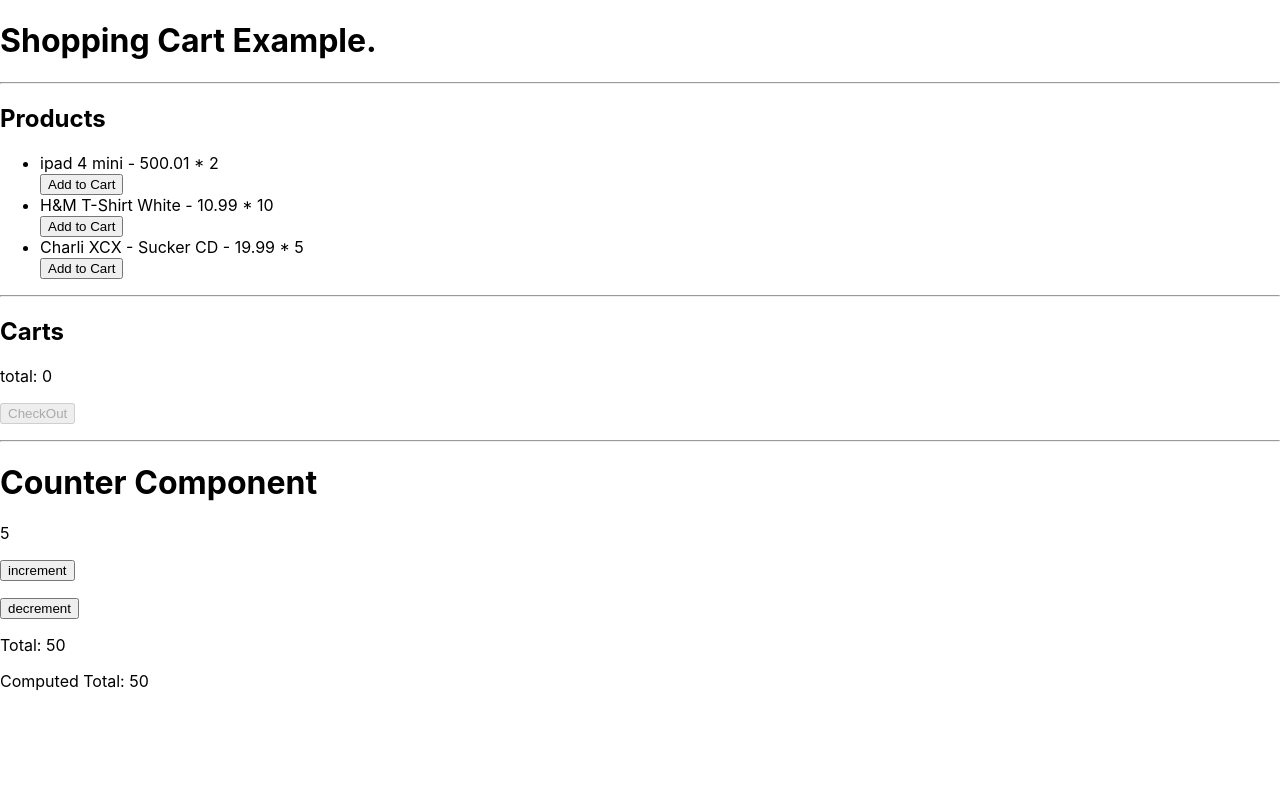
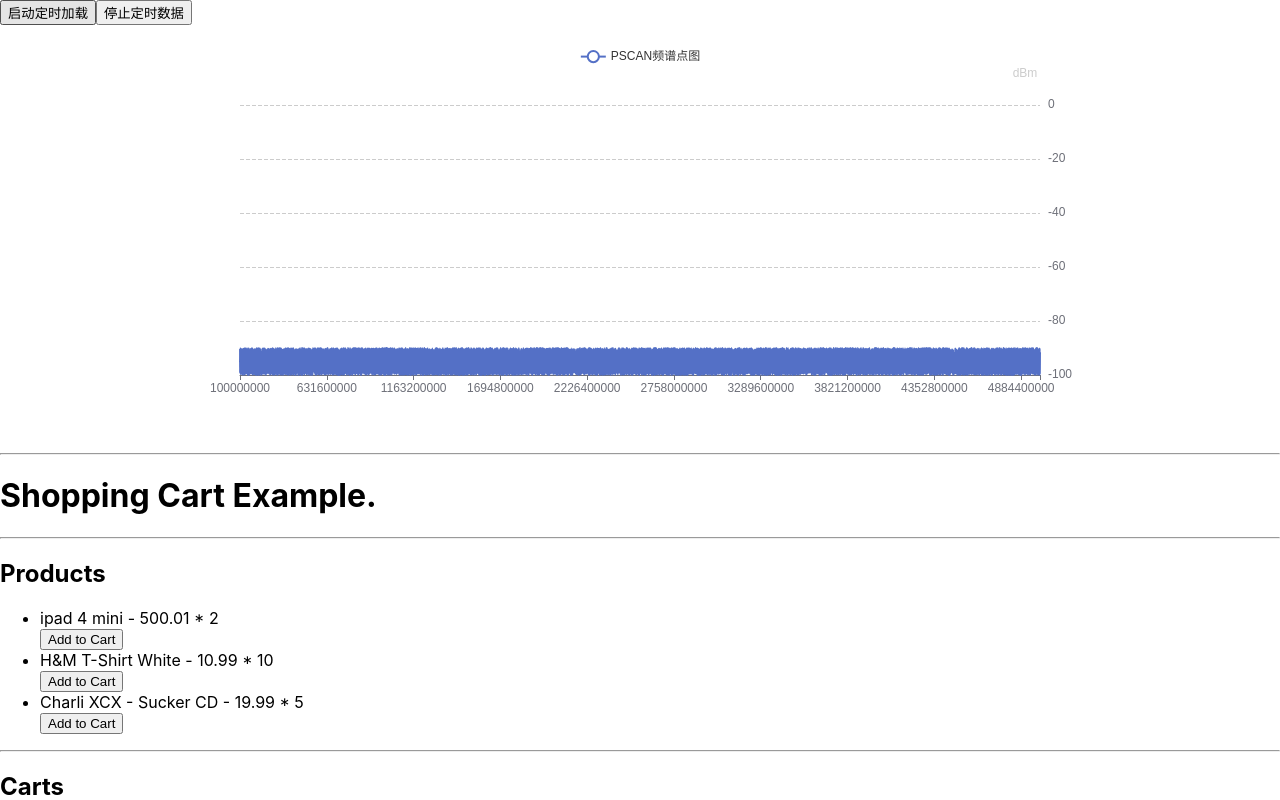
Before and after one commit to dongdongZhang007/react-study-demo, a React (Create React App) app: page / in a window 1280 px wide. Shown: the top 800 px of the page. Built offline with nearby package versions, Linux system fonts and the light colour scheme.

Commit message:
test echart in react

```diff
--- a/src/App.js
+++ b/src/App.js
@@ -4,10 +4,13 @@ import React from 'react';
 import Products from './components/Products';
 import Cart from './components/Cart';
 import Counter from './components/Counter';
+import LineChart from './components/LineChart';
 
 function App() {
   return (
     <div className="App">
+      <LineChart/>
+      <hr/>
       <h1>Shopping Cart Example.</h1>
       <hr/>
       <Products/>
--- /dev/null
+++ b/src/api/lineChart.js
@@ -0,0 +1,16 @@
+const _1KHz = 1000;
+const _1MHz = _1KHz * _1KHz;
+const start = 100 * _1MHz;
+const end = 5000 * _1MHz;
+const step = 200 * _1KHz;
+
+export function create_frame(cb) {
+    // console.log("create_frame...");
+    let x = [];
+    let y = [];
+    for(let i = start; i <= end; i += step) {
+        x.push(i);
+        y.push(-100 + Math.random() * 10)
+    }
+    cb(x, y);
+}
--- /dev/null
+++ b/src/components/LineChart.jsx
@@ -0,0 +1,24 @@
+import React from 'react';
+import { observer, inject } from 'mobx-react';
+import BaseEchart from '../components/echarts/BaseEchart';
+
+const LineChart = inject('lineChartStore')(observer(class LineChart extends React.Component {
+
+    componentDidMount() {
+        const { lineChartStore } = this.props;
+        lineChartStore.get_frame();
+    }
+
+    render() {
+        const { lineChartStore } = this.props;
+        return (
+            <div>
+                <button onClick={()=> lineChartStore.get_frames()}>启动定时加载</button>
+                <button onClick={()=> lineChartStore.clearTimeOut()}>停止定时数据</button>
+                <BaseEchart chartOpt={lineChartStore.getChartOpt}/>
+            </div>
+        )
+    }
+}));
+
+export default LineChart;
--- /dev/null
+++ b/src/components/echarts/BaseEchart.jsx
@@ -0,0 +1,73 @@
+import React from 'react';
+import {
+    observable,
+    action,
+    // computed,
+    // autorun,
+    makeObservable,
+    // configure,
+    // runInAction,
+    // when,
+    // reaction,
+} from 'mobx';
+import * as echarts from "echarts";
+
+class BaseEchart extends React.Component{
+    charRef = React.createRef();
+    chartInstance = null;
+    // cnt = 0;
+
+    constructor(props) {
+        super(props);
+
+        makeObservable(this, {
+            charRef: observable,
+            chartInstance: observable,
+            drawChart: action.bound,
+            setChartInstance: action.bound,
+        });
+    }
+
+    setChartInstance = () => {
+        if (this.charRef.current) {
+            this.chartInstance = echarts.init(this.charRef.current);
+        }
+    }
+
+    drawChart = () => {
+        if(this.chartInstance) {
+            this.chartInstance.setOption(this.props.chartOpt);
+        }
+    }
+
+    componentDidMount() {
+        this.setChartInstance();
+        this.drawChart();
+    }
+
+    componentWillUpdate() {
+        this.drawChart();
+        console.log("BaseChart will update...");
+    }
+
+    componentDidUpdate() {
+        console.log("BaseChart updated...");
+    }
+
+    render() {
+        this.drawChart();
+        return (
+            <div style={{ textAlign: "center" }}>
+                <h2>{this.props.title}</h2>
+                <div ref={this.charRef}
+                    style={{
+                        margin: "0 auto",
+                        width: "1000px",
+                        height: "400px"
+                    }}></div>
+            </div>
+        )
+    }
+};
+
+export default BaseEchart;
--- a/src/stores/index.js
+++ b/src/stores/index.js
@@ -1,6 +1,7 @@
 import ProductsStore from './products';
 import CartStore from './cart';
 import CounterStore from './counter';
+import LineChartStore from './lineChart';
 
 // 集中管理store的写法一
 class RootStore {
@@ -8,6 +9,7 @@ class RootStore {
         this.productsStore = new ProductsStore(this);
         this.cartStore = new CartStore(this);
         this.counterStore = new CounterStore(this);
+        this.lineChartStore = new LineChartStore(this);
     }
 }
 
--- /dev/null
+++ b/src/stores/lineChart.js
@@ -0,0 +1,122 @@
+import {
+    observable,
+    action,
+    makeObservable,
+    computed,
+    runInAction,
+} from 'mobx';
+import {
+    create_frame,
+} from '../api/lineChart';
+
+export default class LineChartStore {
+
+    rootStore;
+    xData;
+    yData;
+
+    constructor(rootStore) {
+        this.rootStore = rootStore;
+        this.xData = [];
+        this.yData = [];
+
+        this.interval = null; // 设置定时器
+
+        makeObservable(this, {
+            xData: observable,
+            yData: observable,
+            getChartOpt: computed,
+            get_frame: action.bound,
+            get_frames: action.bound,
+            clearTimeOut: action.bound,
+        });
+    }
+
+    get getChartOpt() {
+        let xData = this.xData, yData = this.yData;
+        let opt = {
+            legend: {
+                data: [
+                    "PSCAN频谱点图",
+                ],
+            },
+            xAxis: {
+                type: "category",
+                data: xData,
+            },
+            yAxis: [
+                { type: "value" },
+                {
+                    type: "value",
+                    name: "dBm",
+                    nameTextStyle: {
+                        color: "#ccc",
+                        padding: [0, 0, 10, -30],
+                    },
+                    splitNumber: 5,
+                    splitLine: {
+                        show: true,
+                        lineStyle: {
+                            type: "dashed",
+                            width: 1,
+                            color: ["#ccc", "#ccc"],
+                        },
+                    },
+                    axisLabel: {
+                        show: true,
+                        textStyle: {
+                            fontSize: 12,
+                        },
+                    },
+                },
+            ],
+            tooltip: {
+                trigger: "axis",
+                axisPointer: {
+                    type: "shadow",
+                },
+                textStyle: {
+                    color: "#fff",
+                    align: "left",
+                    fontSize: 14,
+                },
+                backgroundColor: "rgba(0,0,0,0.8)",
+            },
+            series: [
+                {
+                    name: "PSCAN频谱点图",
+                    data: yData,
+                    yAxisIndex: 1,
+                    type: "line",
+                    smooth: true,
+                    showSymbol: false, // 未显示圆点
+                }
+            ],
+        };
+        // console.log("getChartOpt => ", opt);
+
+        return opt;
+    }
+
+    get_frame() {
+        create_frame((x,y) => {
+            // console.log("cb1...");
+            runInAction(() => {
+                // console.log("cb2...");
+                this.xData = x;
+                this.yData = y;
+            });
+        })
+    }
+
+    get_frames() {
+        this.interval = setInterval(() => {
+            this.get_frame();
+        }, 10);
+    }
+
+    clearTimeOut() {
+        // console.log("clearTimeOut");
+        clearInterval(this.interval);
+    }
+}
```
